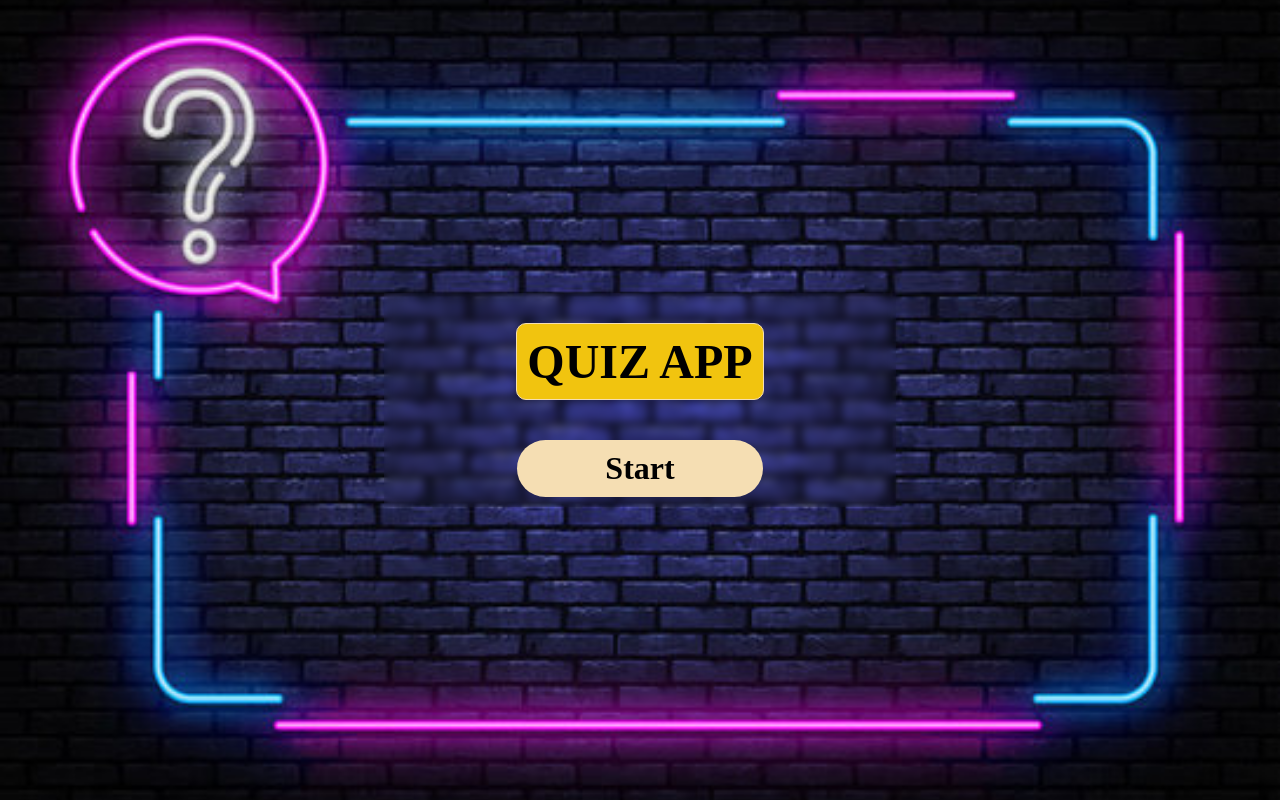
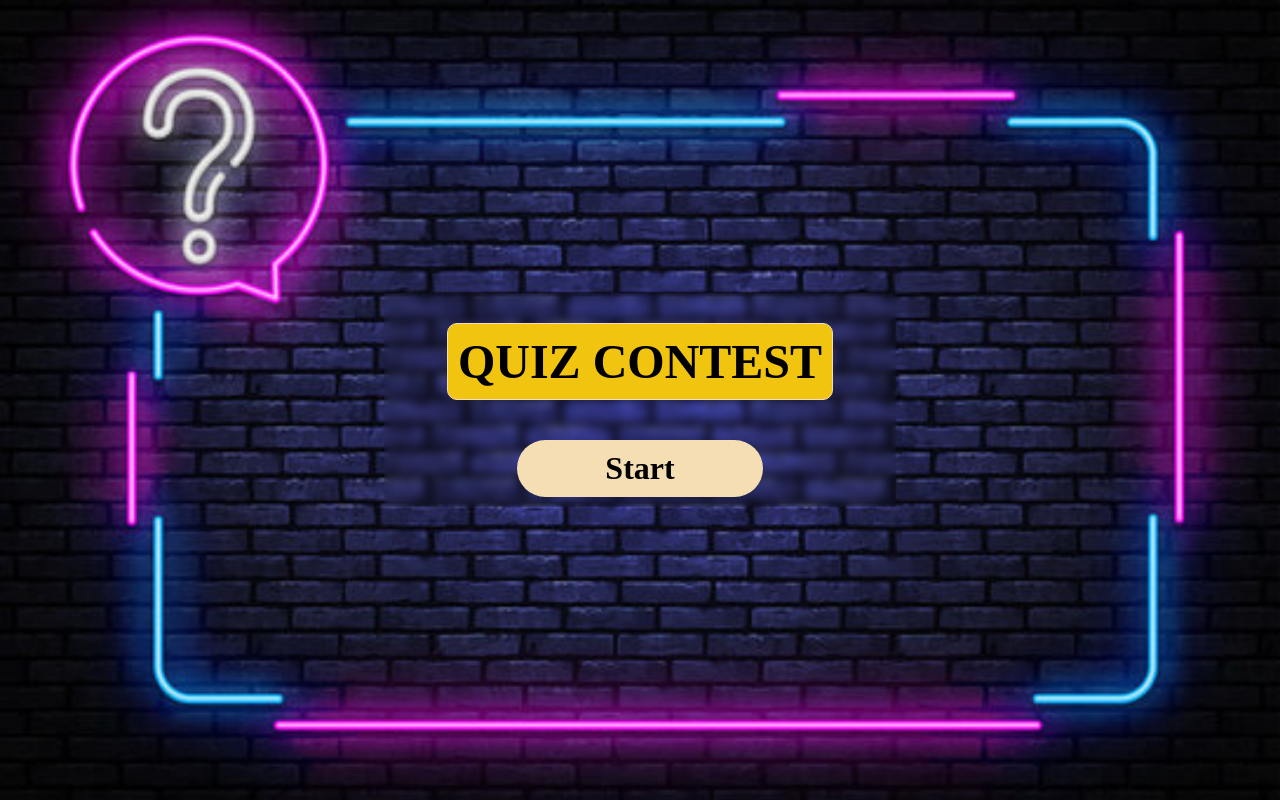
Before and after one commit to arjupaul2006/Quiz-App, a plain HTML site: page index.html in a window 1280 px wide. Drawn offline with Linux system fonts and the light colour scheme.

Commit message:
Update index.html

```diff
--- a/index.html
+++ b/index.html
@@ -9,7 +9,7 @@
 <body>
 
     <div class="container">
-        <h1>QUIZ APP</h1>
+        <h1>QUIZ CONTEST</h1>
         <a href="quiz app.html">Start</a>
     </div>
 
```
